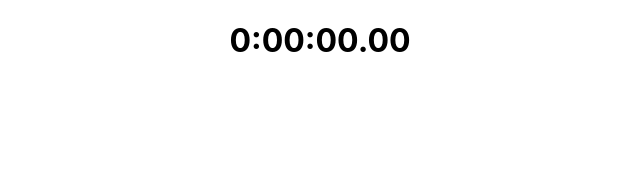
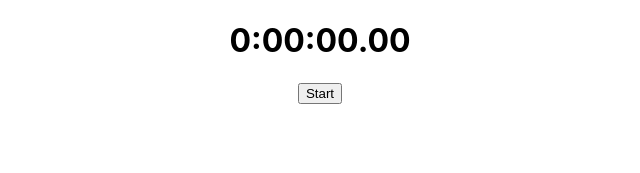
Before and after one commit to atweedie/stopwatch, a React (Create React App) app: page / in a window 1280 px wide. Shown: the top 173 px of the page, without its empty margins (320-960 px from the left). Built offline with nearby package versions, Linux system fonts and the light colour scheme.

Commit message:
Stopwatch: adds TimerToggleButton component

```diff
--- a/src/components/app/App.jsx
+++ b/src/components/app/App.jsx
@@ -2,6 +2,7 @@ import '../../styles/App.css';
 import { TimerStatus } from '../../modules/timerStatusContext';
 import TimerDisplay from '../timerDisplay/TimerDisplay';
 import { useState } from 'react';
+import TimerToggleButton from '../timerToggleButton/TimerToggleButton';
 
 const App = () => {
 
@@ -14,6 +15,7 @@ const App = () => {
         <div className="App">
             <TimerStatus.Provider value={{timerState, setTimerState}}>
                 <TimerDisplay/>
+                <TimerToggleButton/>
             </TimerStatus.Provider>
         </div>
     )
--- a/src/components/timerDisplay/TimerDisplay.jsx
+++ b/src/components/timerDisplay/TimerDisplay.jsx
@@ -1,4 +1,4 @@
-import { useContext, useEffect, useState } from "react";
+import { useContext, useEffect } from "react";
 import { TimerStatus } from "../../modules/timerStatusContext";
 
 const TimerDisplay = () => {
@@ -11,7 +11,7 @@ const TimerDisplay = () => {
             setTimeout(() => {
                 setTimerState({
                     elapsedTime: timerState.elapsedTime + 10,
-                    isRunning: true
+                    isRunning: timerState.isRunning
                 })
             }, 10);
         }
--- /dev/null
+++ b/src/components/timerToggleButton/TimerToggleButton.jsx
@@ -0,0 +1,21 @@
+import { useContext } from "react"
+import { TimerStatus } from "../../modules/timerStatusContext"
+
+const toggleTimer = (timerState, setTimerState) => {
+    setTimerState({
+        ...timerState,
+        isRunning: !timerState.isRunning
+    })
+}
+
+const TimerToggleButton = () => {
+    const {timerState, setTimerState} = useContext(TimerStatus);
+
+    return (
+        <button onClick={() => toggleTimer(timerState, setTimerState)}>
+            {timerState.isRunning ? 'Stop' : 'Start'}
+        </button>
+    )
+}
+
+export default TimerToggleButton
```
